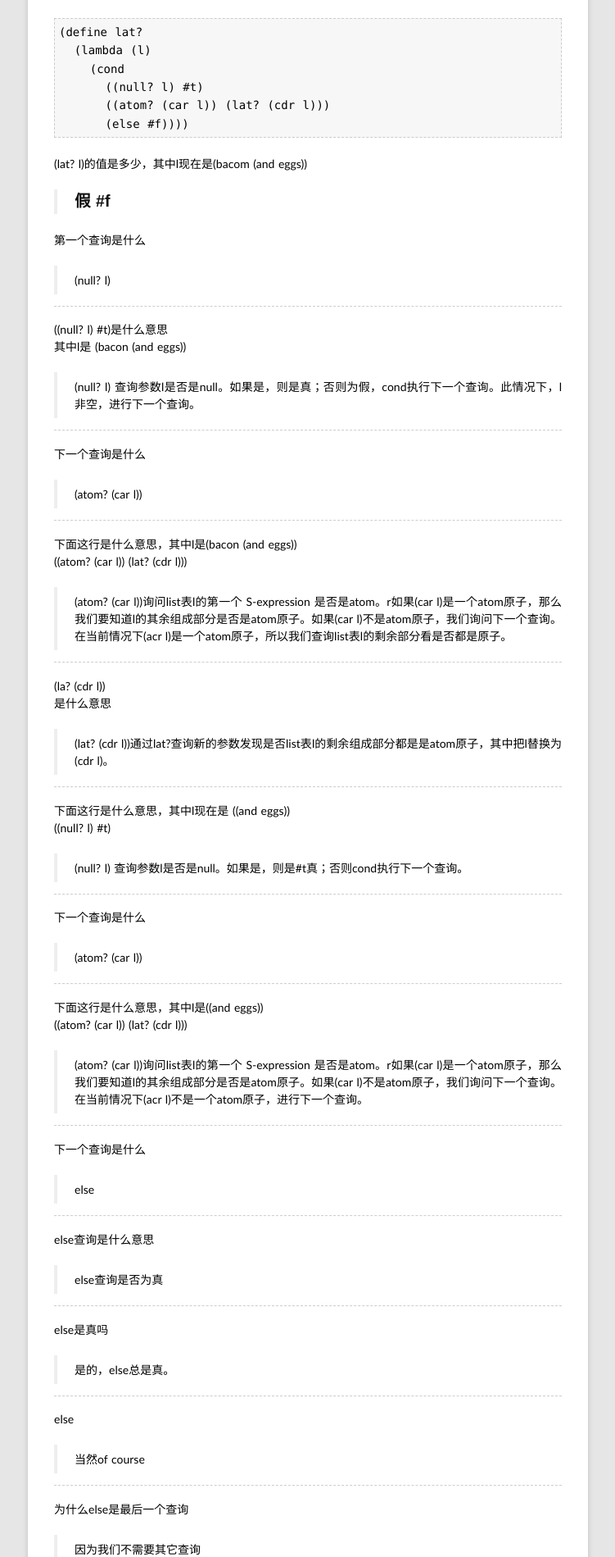
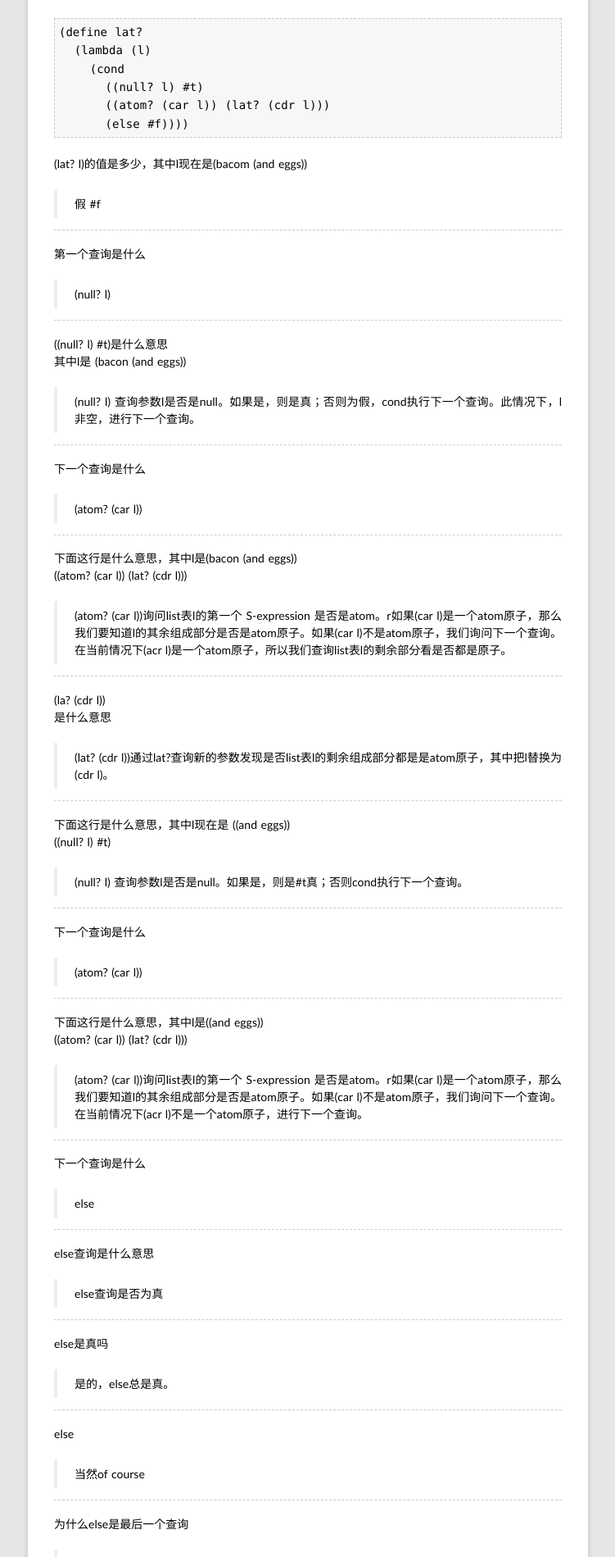
Before and after one commit to rhuichao/uternet.github.io, a Jekyll site: the page built from TLS/02.md, in a window 1280 px wide. Shown: the part 4306-6205 px from the top of the page at 82% size, without its empty margins (264-1015 px from the left). Built offline with Jekyll 4.4.1, drawn with Linux system fonts in a browser that asks for light colours; some web fonts are replaced; Markdown is read by kramdown in place of the engine named in the settings.

Commit message:
new document posted

```diff
--- a/TLS/02.md
+++ b/TLS/02.md
@@ -234,6 +234,7 @@ cond行
 (lat? l)的值是多少，其中l现在是(bacom (and eggs))
 
 > 假 #f
+
 ------------
 
 
@@ -792,7 +793,7 @@ else
 
 (member? a lat)的值是什么，其中a是liver，lat是(bagels and lox)
 
->#f
+>\#f
 
 ------------
 
```
